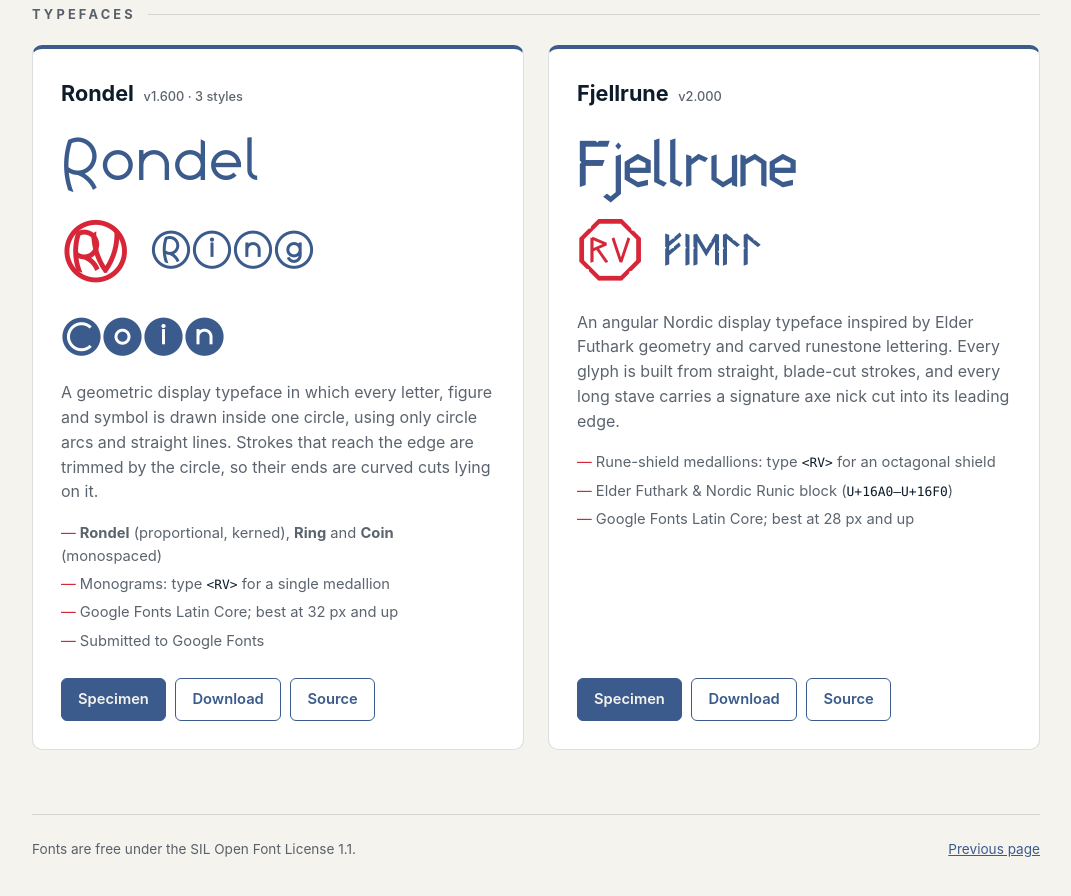
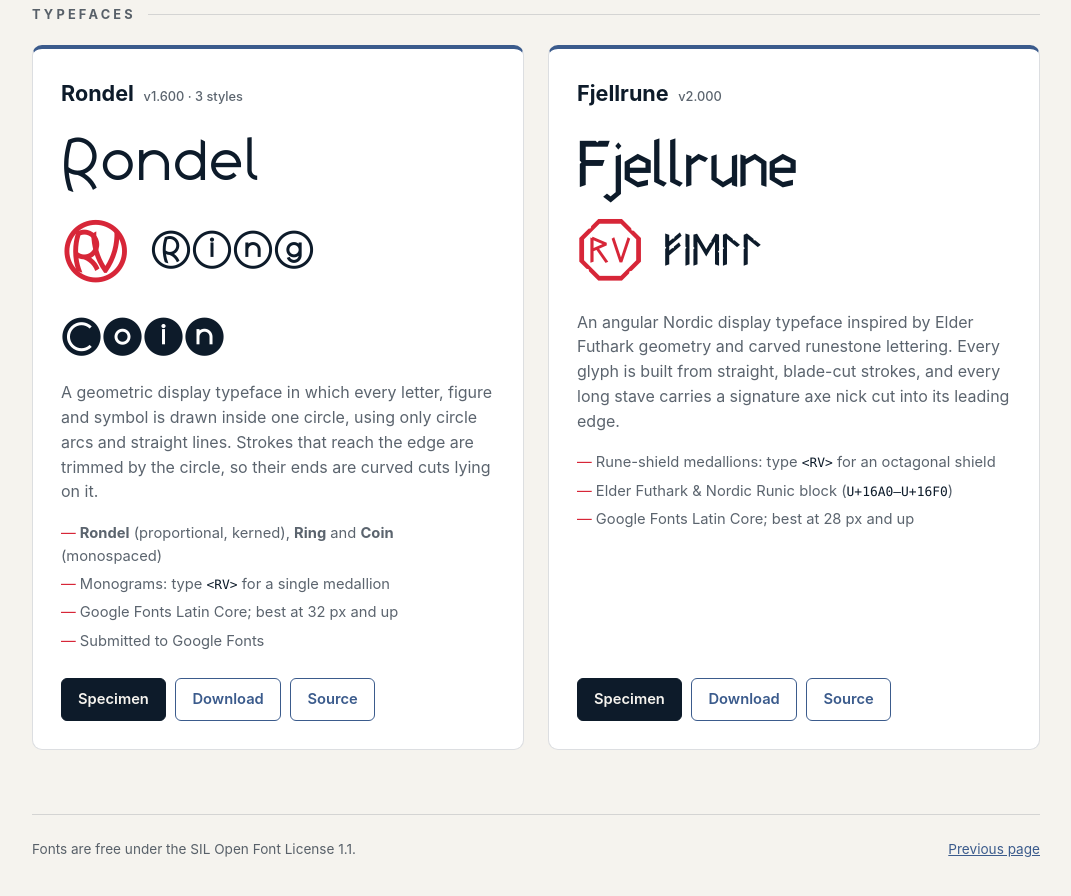
Before and after one commit to q-rv/q-rv.github.io, a plain HTML site: page index.html in a window 1280 px wide. Shown: the part 340-1236 px from the top of the page, without its empty margins (104-1175 px from the left). Drawn offline with Linux system fonts and the light colour scheme.

Commit message:
style: match specimens - text-colour font samples and primary buttons
Primary buttons use the text colour fill with background-colour text
(denim on hover) and font samples use the text colour, as on the Rondel
and Fjellrune specimens.

Co-Authored-By: Claude Opus 5.5 <noreply@anthropic.com>

```diff
--- a/assets/site.css
+++ b/assets/site.css
@@ -12,7 +12,7 @@
   --line: rgba(13, 27, 42, 0.14);
   --muted: rgba(13, 27, 42, 0.68);
   --link: var(--denim);
-  --sample: var(--denim);
+  --sample: var(--fg);
 }
 @media (prefers-color-scheme: dark) {
   :root:not([data-theme="light"]) {
@@ -22,7 +22,7 @@
     --line: rgba(245, 243, 238, 0.14);
     --muted: rgba(245, 243, 238, 0.70);
     --link: #8fb0e0;
-    --sample: #8fb0e0;
+    --sample: var(--fg);
   }
 }
 :root[data-theme="dark"] {
@@ -32,7 +32,7 @@
   --line: rgba(245, 243, 238, 0.14);
   --muted: rgba(245, 243, 238, 0.70);
   --link: #8fb0e0;
-  --sample: #8fb0e0;
+  --sample: var(--fg);
 }
 
 * { margin: 0; padding: 0; box-sizing: border-box; }
--- a/index.html
+++ b/index.html
@@ -82,9 +82,9 @@
       font-size: 0.92rem;
       transition: background 0.2s ease, color 0.2s ease;
     }
-    .btn.primary { background: var(--denim); color: var(--offwhite); }
+    .btn.primary { background: var(--fg); border-color: var(--fg); color: var(--bg); }
     .btn:hover { border-color: var(--red); }
-    .btn.primary:hover { background: var(--red); border-color: var(--red); }
+    .btn.primary:hover { background: var(--link); border-color: var(--link); color: var(--bg); }
     footer {
       margin: 4rem 0 2.5rem;
       padding-top: 1.5rem;
```
